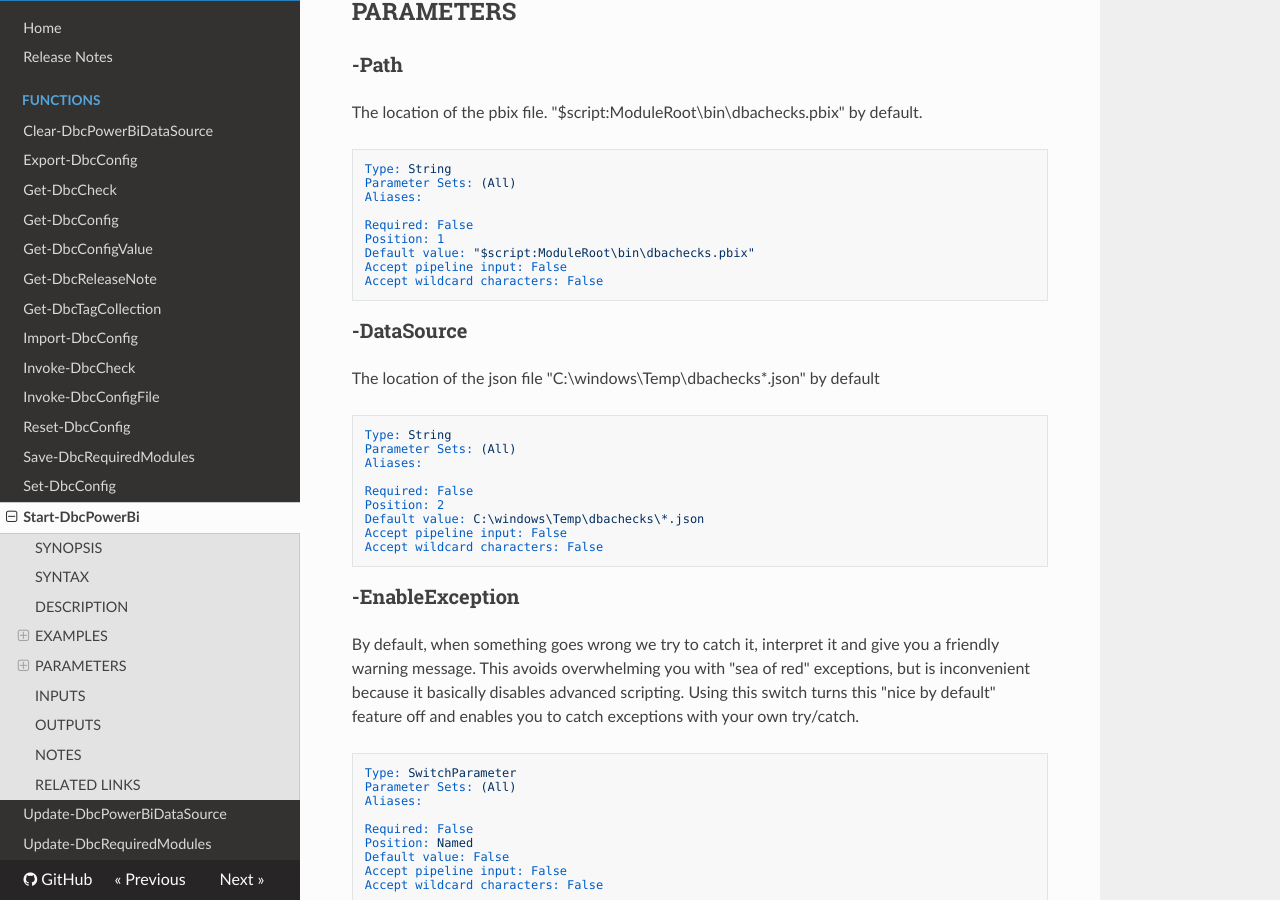
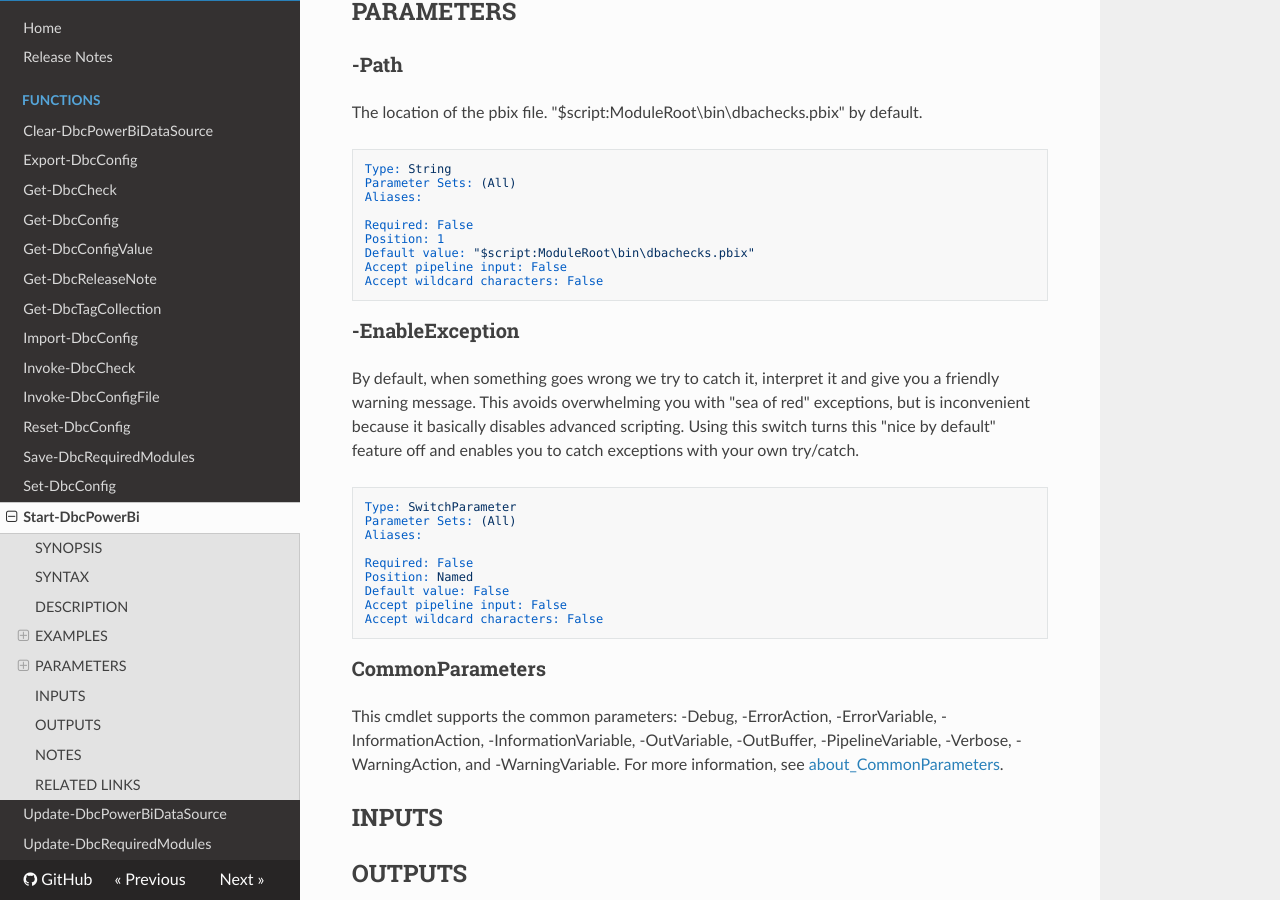
Before and after one commit to dataplat/dbachecks, an MkDocs documentation site: the page built from docs/functions/Start-DbcPowerBi.md, in a window 1280 px wide and 900 px high, scrolled down 1147 px. Built offline with MkDocs 1.6.1, drawn with Linux system fonts in a browser that asks for light colours; nearby versions of some CDN libraries; old or Windows-style settings are respelled for this version of MkDocs; some of the changed text lies outside the part shown.

Commit message:
Updated Version Number and docs from master ***NO_CI***

````diff
--- a/docs/functions/Start-DbcPowerBi.md
+++ b/docs/functions/Start-DbcPowerBi.md
@@ -7,7 +7,7 @@ Launches the included dbachecks Power BI dashboard.
 ## SYNTAX
 
 ```
-Start-DbcPowerBi [[-Path] <String>] [[-DataSource] <String>] [-EnableException] [<CommonParameters>]
+Start-DbcPowerBi [[-Path] <String>] [-EnableException] [<CommonParameters>]
 ```
 
 ## DESCRIPTION
@@ -55,21 +55,6 @@ Accept pipeline input: False
 Accept wildcard characters: False
 ```
 
-### -DataSource
-The location of the json file "C:\windows\Temp\dbachecks\*.json" by default
-
-```yaml
-Type: String
-Parameter Sets: (All)
-Aliases:
-
-Required: False
-Position: 2
-Default value: C:\windows\Temp\dbachecks\*.json
-Accept pipeline input: False
-Accept wildcard characters: False
-```
-
 ### -EnableException
 By default, when something goes wrong we try to catch it, interpret it and give you a friendly warning message.
 This avoids overwhelming you with "sea of red" exceptions, but is inconvenient because it basically disables advanced scripting.
````
Also changed, not shown: docs/RELEASE.md (+11 -1 lines).
